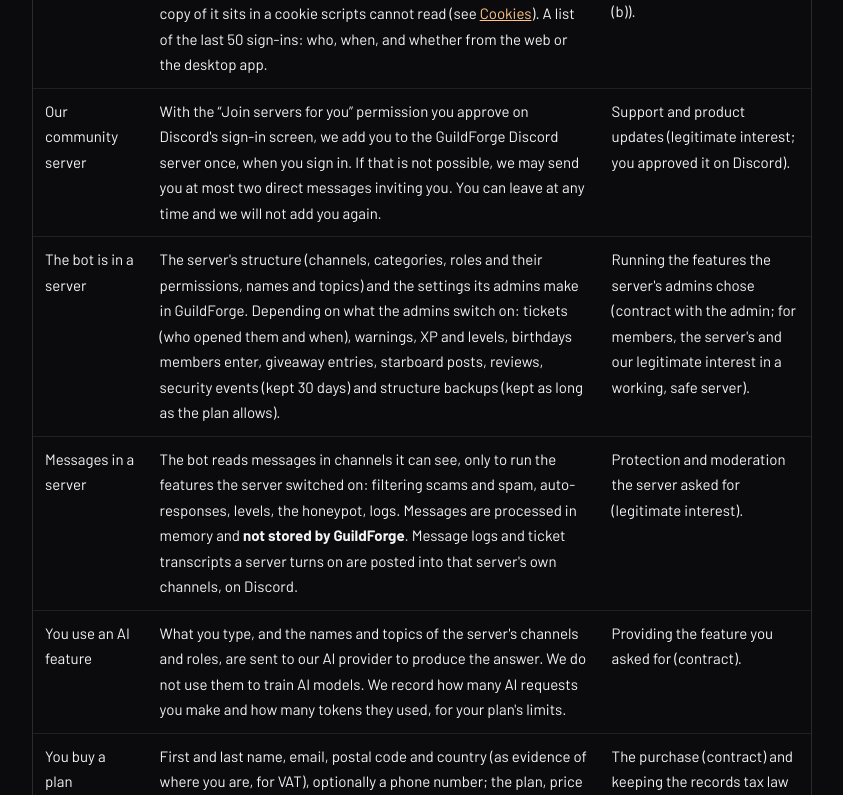
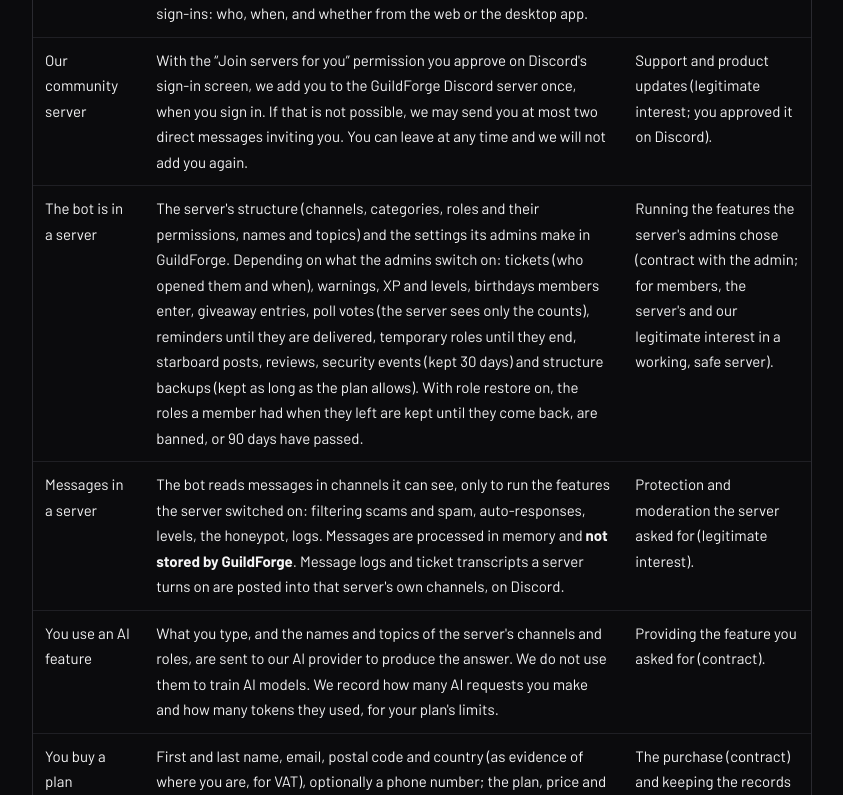
Before and after one commit to guildforgestudio/guildforgestudio.github.io, a plain HTML site: page privacy.html in a window 1280 px wide. Shown: the part 990-1785 px from the top of the page, without its empty margins (218-1061 px from the left). Drawn offline with Linux system fonts and the light colour scheme.

Commit message:
Privacy: poll votes, reminders, temporary roles and role restore
Co-Authored-By: Claude Opus 5.5 <noreply@anthropic.com>

```diff
--- a/privacy.html
+++ b/privacy.html
@@ -24,7 +24,7 @@
 
 <main class="wrap">
   <h1>Privacy Policy</h1>
-  <p class="updated">Last updated: 3 November 2026</p>
+  <p class="updated">Last updated: 5 November 2026</p>
   <p class="lead">
     This explains what GuildForge Studio collects when you use the website, the web app, the desktop app and the
     GuildForge bot, why, who else handles it, how long it is kept, and what you can ask us to do with it. The short version:
@@ -79,8 +79,11 @@
           <td>The bot is in a server</td>
           <td>The server's structure (channels, categories, roles and their permissions, names and topics) and the
             settings its admins make in GuildForge. Depending on what the admins switch on: tickets (who opened
-            them and when), warnings, XP and levels, birthdays members enter, giveaway entries, starboard posts,
-            reviews, security events (kept 30 days) and structure backups (kept as long as the plan allows).</td>
+            them and when), warnings, XP and levels, birthdays members enter, giveaway entries, poll votes (the
+            server sees only the counts), reminders until they are delivered, temporary roles until they end,
+            starboard posts, reviews, security events (kept 30 days) and structure backups (kept as long as the
+            plan allows). With role restore on, the roles a member had when they left are kept until they come
+            back, are banned, or 90 days have passed.</td>
           <td>Running the features the server's admins chose (contract with the admin; for members, the server's
             and our legitimate interest in a working, safe server).</td>
         </tr>
```
